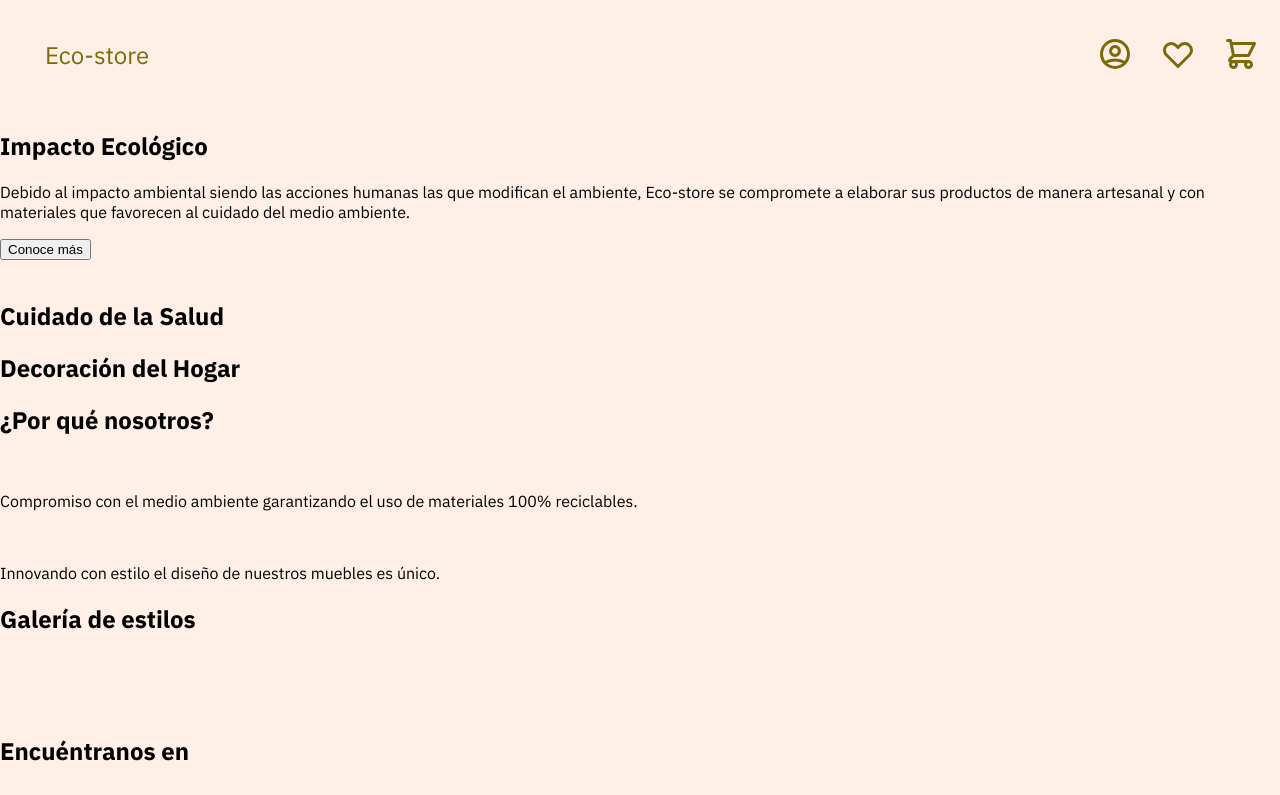
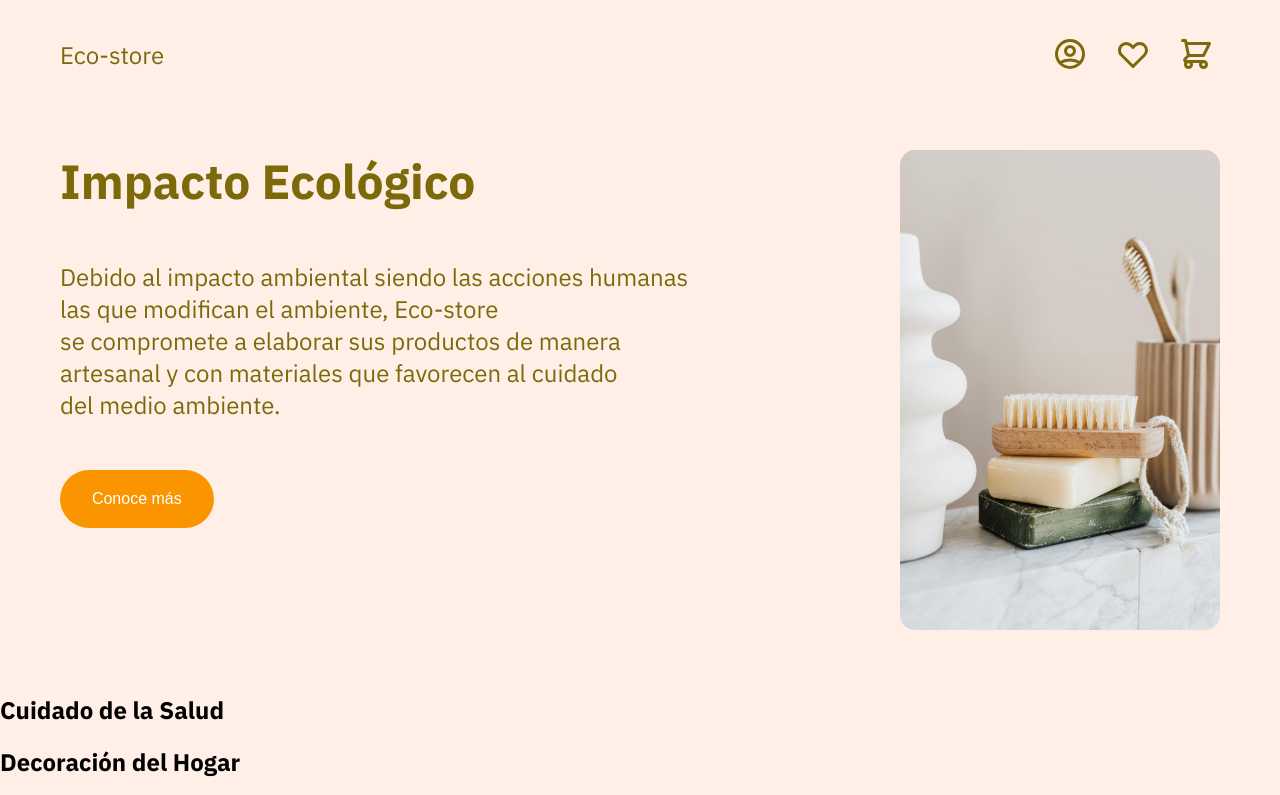
Before and after one commit to brendasutara/eco-store, a plain HTML site: page index.html in a window 1280 px wide. Shown: the top 795 px of the page. Drawn offline with Linux system fonts and the light colour scheme.

Commit message:
sección principal scss v1

```diff
--- a/index.html
+++ b/index.html
@@ -41,16 +41,16 @@
             <div class="impact-section">
                 <h1>Impacto Ecológico</h1>
                 <p>
-                    Debido al impacto ambiental siendo las acciones humanas
-                    las que modifican el ambiente, Eco-store
-                    se compromete a elaborar sus productos de manera
-                    artesanal y con materiales que favorecen al cuidado
+                    Debido al impacto ambiental siendo las acciones humanas <br>
+                    las que modifican el ambiente, Eco-store <br>
+                    se compromete a elaborar sus productos de manera <br>
+                    artesanal y con materiales que favorecen al cuidado <br>
                     del medio ambiente.
                 </p>
                 <button>Conoce más</button>
             </div>
             <div class="image-section">
-                <img src="" alt="">
+                <img src="./assets/img/main.jpg" alt="">
             </div>
         </article>
         <!-- FIN Sección Principal -->
--- a/scss/main.scss
+++ b/scss/main.scss
@@ -2,7 +2,9 @@ $primary-color:#FFEFE7;
 $secundary-color:#FFDAC6;
 $tertiary-color:#BABD8D;
 $primary-text-color:#7C6A0A;
+$quaternion-color: #FA9500;
 $font-stackl: 'IBM Plex Sans', sans-serif;
+$paragraph-size: 1.5em;
 
 body {
     margin: 0px;
@@ -16,12 +18,10 @@ nav {
     display: flex;
     justify-content: space-between;
     color: $primary-text-color;
-    padding: 15px;
-
+    padding: 15px 60px;
     // nesting: anidar estilos
     p {
-        font-size: 1.5em;
-        padding-left: 30px;
+        font-size: $paragraph-size;
         cursor: pointer;
     }
     .icons {
@@ -35,9 +35,44 @@ nav {
     }
 }
 
+article {
+    width: auto;
+    color: $primary-text-color;
+    display: flex;
+    justify-content: space-between;
+    padding: 40px 60px;
+    .impact-section {
+        display: flex;
+        flex-direction: column;
+        gap: 25px;
+    }
+    h1 {
+        font-size: 3em;
+        padding: 0px;
+        margin: 0px;
+    }
+    p {
+        font-size: $paragraph-size;
+    }
+    button {
+        width: 12vw;
+        padding: 20px;
+        background-color: $quaternion-color;
+        border-style: none;
+        border-radius: 35px;
+        color: white;
+        font-size: 1em;
+        cursor: pointer;
+    }
+    img {
+        width: 25vw;
+        height: auto;
+        border-radius: 15px;
+    }
+}
+
 footer {
-    $background: #FA9500;
-    background-color: $background;
+    background-color: $quaternion-color;
     width: 100%;
     height: 250px;
 }
```
Also changed, not shown: css/main.css, 1 other file.
